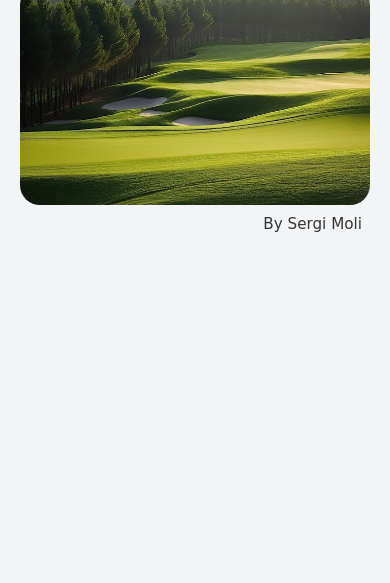
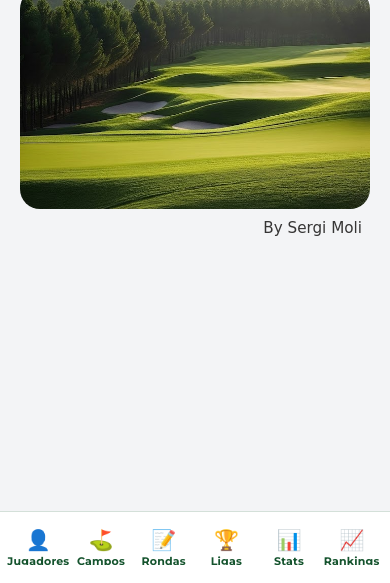
Before and after one commit to 5x8p4cf24x-ctrl/golf-stats, a FastAPI app: page /public in a window 390 px wide. Shown: the part 261-844 px from the top of the page. Run offline with FastAPI, Linux system fonts and the light colour scheme.

Commit message:
home para movil

```diff
--- a/app/static/styles.css
+++ b/app/static/styles.css
@@ -632,6 +632,94 @@ input[readonly], textarea[readonly]{
   }
 }
 
+/* ============================================================================== */
+/* ===================== GOLF MODE: MOBILE BOTTOM NAV =========================== */
+/* ============================================================================== */
+
+/* Por defecto (PC): oculto */
+.gm-bottom-nav {
+  display: none;
+}
+
+/* Móvil */
+@media (max-width: 768px) {
+
+  /* 1) Oculta el menú horizontal superior SOLO en móvil */
+  .gm-menu-horizontal {
+    display: none !important;
+  }
+
+  /* 2) Reserva espacio abajo para que el nav no tape nada */
+  body.gm-body {
+    padding-bottom: calc(72px + env(safe-area-inset-bottom));
+  }
+
+  /* Si prefieres que SOLO el contenido tenga padding y no el body:
+     comenta el body arriba y usa esto:
+     .gm-wrap { padding-bottom: calc(90px + env(safe-area-inset-bottom)); }
+  */
+
+  /* 3) Barra inferior fija */
+  .gm-bottom-nav {
+    display: flex;
+    position: fixed;
+    left: 0;
+    right: 0;
+    bottom: 0;
+
+    height: 72px;
+    padding: 10px 10px calc(10px + env(safe-area-inset-bottom));
+    gap: 6px;
+
+    background: #ffffff;
+    border-top: 1px solid rgba(20, 83, 45, 0.18);
+    z-index: 9999;
+  }
+
+  /* 4) Botones grandes y cómodos */
+  .gm-nav-item {
+    flex: 1;
+    min-width: 0;
+
+    display: flex;
+    flex-direction: column;
+    align-items: center;
+    justify-content: center;
+
+    text-decoration: none;
+    border-radius: 14px;
+    padding: 8px 6px;
+
+    color: #14532d;
+    transition: transform 0.05s ease, background 0.15s ease;
+  }
+
+  .gm-nav-item:active {
+    transform: scale(0.98);
+  }
+
+  .gm-nav-icon {
+    font-size: 20px;
+    line-height: 1;
+  }
+
+  .gm-nav-label {
+    font-size: 11px;
+    line-height: 1.1;
+    margin-top: 5px;
+    font-weight: 700;
+    letter-spacing: 0.2px;
+
+    white-space: nowrap;
+    overflow: hidden;
+    text-overflow: ellipsis;
+  }
+
+  /* Activo */
+  .gm-nav-item.is-active {
+    background: rgba(20, 83, 45, 0.10);
+  }
+}
 
 
 
@@ -822,24 +910,20 @@ input[readonly], textarea[readonly]{
   gap: 18px;
 }
 
-/* Sirve tanto si es <div><img></div> como si es <img class="player-header-avatar"> */
+//* Avatar cuando ES un <img> (tu caso real) */
 .player-header-avatar {
   width: 100px;
   height: 100px;
+  aspect-ratio: 1 / 1;   /* asegura círculo perfecto */
   border-radius: 50%;
-  overflow: hidden;
   border: 2px solid #e5e7eb;
   background: #f9fafb;
-  display: flex;
-  align-items: center;
-  justify-content: center;
-}
-
-.player-header-avatar img {
-  width: 100%;
-  height: 100%;
-  object-fit: cover;
-}
+
+  display: block;        /* no flex */
+  flex: 0 0 100px;       /* evita que flex lo estire */
+  object-fit: cover;     /* clave: sin deformar */
+}
+
 
 .player-header-avatar--fallback span {
   font-size: 1.6rem;
--- a/app/templates/public_home.html
+++ b/app/templates/public_home.html
@@ -2,24 +2,27 @@
 <html lang="es">
 <head>
   <meta charset="utf-8" />
+  <meta name="viewport" content="width=device-width, initial-scale=1" />
   <title>Golf Mode · Activa el modo golf</title>
+
   <link href="https://fonts.googleapis.com/css2?family=Montserrat:wght@300;400;500;600;700&display=swap" rel="stylesheet">
   <link rel="stylesheet" href="/static/styles.css" />
 </head>
+
 <body class="gm-body">
   <main class="gm-wrap">
 
-  <!-- LOGO + MENÚ HORIZONTAL CENTRADOS -->
+    <!-- LOGO + MENÚ HORIZONTAL CENTRADOS (PC) -->
     <header class="gm-header">
       <img src="/static/golfmode_logo.png" alt="Golf Mode" class="gm-logo">
 
-    <nav class="gm-menu-horizontal">
-      <a href="/public/players"         class="gm-menu-link">Jugadores</a>
-      <a href="/public/courses"  class="gm-menu-link">Campos</a>
-      <a href="/public/rounds"   class="gm-menu-link">Rondas</a>
-      <a href="/public/leagues"  class="gm-menu-link">Ligas</a>
-      <a href="/public/stats"    class="gm-menu-link gm-menu-link--emphasis">Estadísticas</a>
-      <a href="/public/rankings" class="gm-menu-link">Rankings</a>
+      <nav class="gm-menu-horizontal" aria-label="Navegación principal (PC)">
+        <a href="/public/players"   class="gm-menu-link">Jugadores</a>
+        <a href="/public/courses"   class="gm-menu-link">Campos</a>
+        <a href="/public/rounds"    class="gm-menu-link">Rondas</a>
+        <a href="/public/leagues"   class="gm-menu-link">Ligas</a>
+        <a href="/public/stats"     class="gm-menu-link gm-menu-link--emphasis">Estadísticas</a>
+        <a href="/public/rankings"  class="gm-menu-link">Rankings</a>
       </nav>
     </header>
 
@@ -29,7 +32,52 @@
       <div class="gm-signature">By Sergi Moli</div>
     </section>
 
+  </main>
 
-</main>
+  <!-- Bottom Nav (solo móvil) -->
+  <nav class="gm-bottom-nav" aria-label="Navegación principal (móvil)">
+    <a href="/public/players" class="gm-nav-item">
+      <span class="gm-nav-icon" aria-hidden="true">👤</span>
+      <span class="gm-nav-label">Jugadores</span>
+    </a>
+
+    <a href="/public/courses" class="gm-nav-item">
+      <span class="gm-nav-icon" aria-hidden="true">⛳</span>
+      <span class="gm-nav-label">Campos</span>
+    </a>
+
+    <a href="/public/rounds" class="gm-nav-item">
+      <span class="gm-nav-icon" aria-hidden="true">📝</span>
+      <span class="gm-nav-label">Rondas</span>
+    </a>
+
+    <a href="/public/leagues" class="gm-nav-item">
+      <span class="gm-nav-icon" aria-hidden="true">🏆</span>
+      <span class="gm-nav-label">Ligas</span>
+    </a>
+
+    <a href="/public/stats" class="gm-nav-item">
+      <span class="gm-nav-icon" aria-hidden="true">📊</span>
+      <span class="gm-nav-label">Stats</span>
+    </a>
+
+    <a href="/public/rankings" class="gm-nav-item">
+      <span class="gm-nav-icon" aria-hidden="true">📈</span>
+      <span class="gm-nav-label">Rankings</span>
+    </a>
+  </nav>
+
+  <!-- Marca el item activo automáticamente -->
+  <script>
+    (function () {
+      const path = window.location.pathname.replace(/\/$/, "");
+      document.querySelectorAll(".gm-bottom-nav .gm-nav-item").forEach(a => {
+        const href = (a.getAttribute("href") || "").replace(/\/$/, "");
+        if (href && (path === href || path.startsWith(href + "/"))) {
+          a.classList.add("is-active");
+        }
+      });
+    })();
+  </script>
 </body>
 </html>
```
Lines whose indentation alone changed are shown as unchanged.
